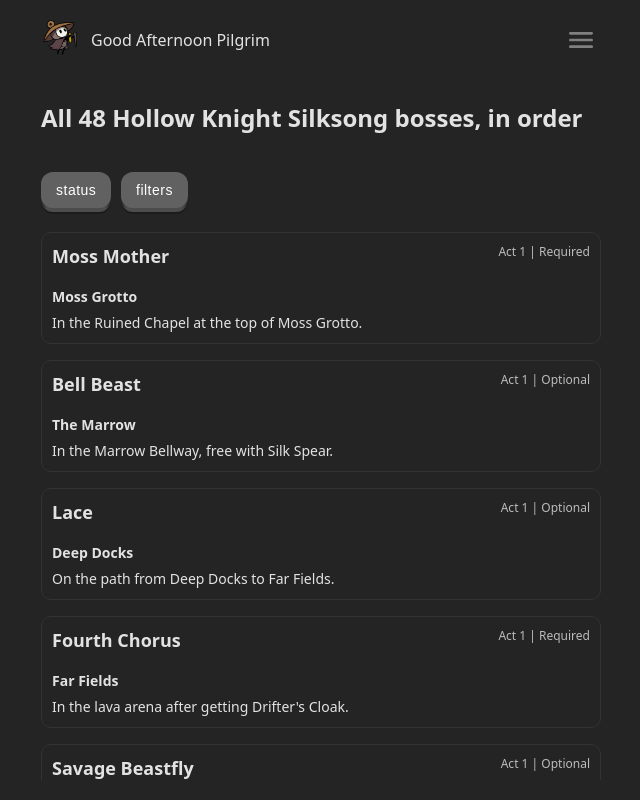
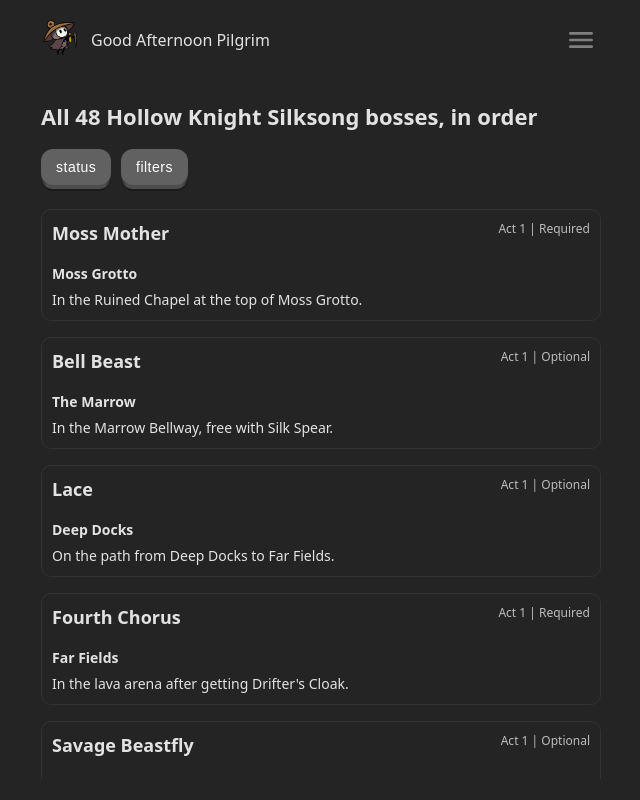
Before and after one commit to pheroMona13/silksong-companion, a React (Vite) app: page / in a window 1280 px wide. Shown: the whole page, without its empty margins (319-959 px from the left). Built offline with nearby package versions, Linux system fonts and the light colour scheme.

Commit message:
fix boss list scroll overflow issue

```diff
--- a/src/pages/boss/modes/list/BossList.scss
+++ b/src/pages/boss/modes/list/BossList.scss
@@ -3,7 +3,9 @@
   overflow: hidden;
 
   h2 {
-    margin-bottom: 40px;
+    margin: 0 0 20px 0;
+
+    font-size: 22px;
   }
 
   .toolbar {
@@ -22,7 +24,8 @@
     flex-direction: column;
     gap: 1rem;
 
-    height: 100%;
+    padding: 0 0 20px;
+    height: calc(100% - 110px);
     overflow: auto;
   }
 }
```
